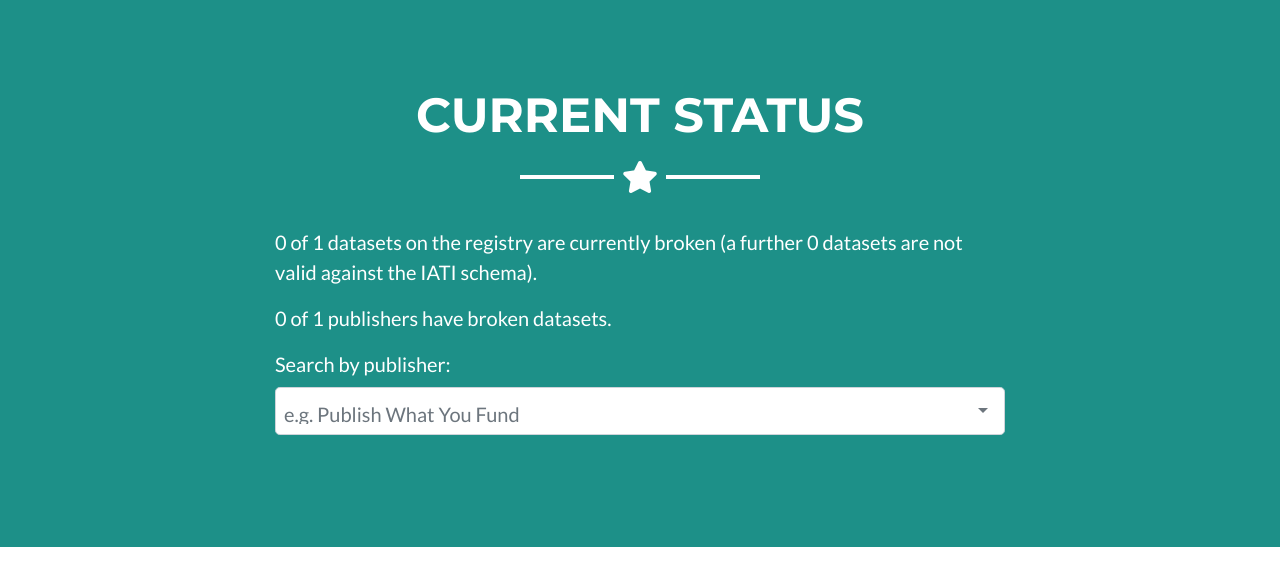
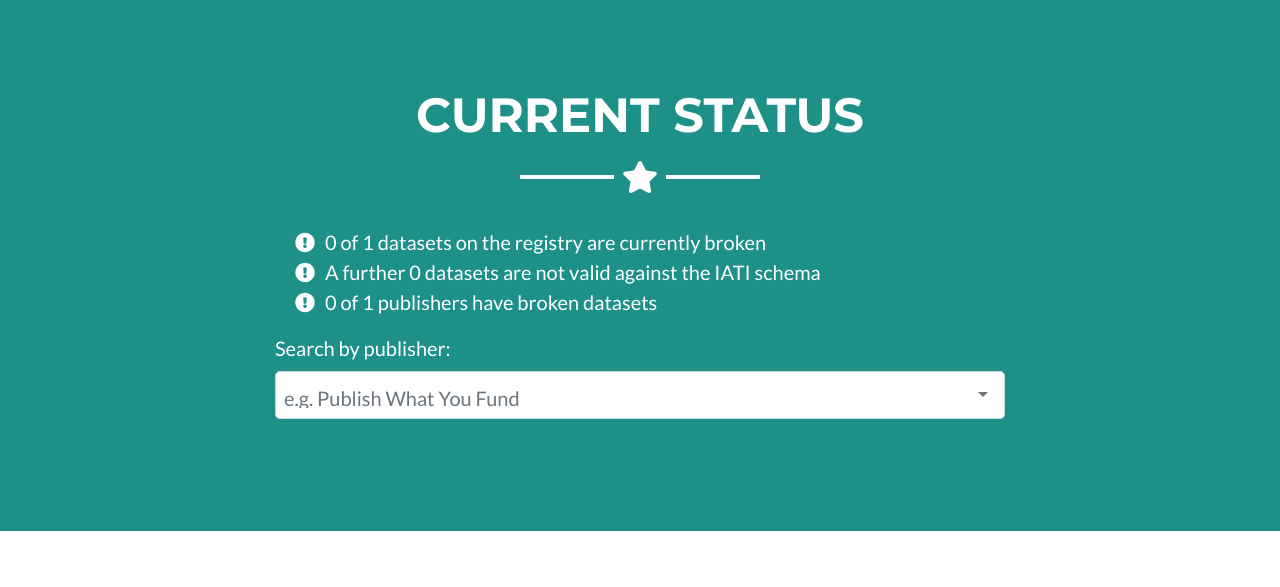
Before and after one commit to pwyf/iati-canary, a Flask app: template iati_canary/templates/home.html in a window 1280 px wide. Shown: the part 1275-1862 px from the top of the page. Run offline with Flask 2, Linux system fonts and the light colour scheme; the template is opened without the code that fills it: most values are stand-ins (such as "Sample title", 1, 10 or a date in 2020); parts of the project's set-up code (start-up, migrations or seed data) failed here and were passed over; some libraries are stand-ins or nearby versions.

Commit message:
Bullet points

```diff
--- a/iati_canary/templates/home.html
+++ b/iati_canary/templates/home.html
@@ -89,8 +89,11 @@
       <hr class="star-light mb-5">
       <div class="row">
         <div class="col-lg-8 mx-auto">
-          <p class="lead">{{ total_dataset_errors|commify }} of {{ total_datasets|commify }} datasets on the registry are currently broken (a further {{ total_dataset_schema_errors|commify }} datasets are not valid against the IATI schema).</p>
-          <p class="lead">{{ total_pub_errors|commify }} of {{ total_publishers|commify }} publishers have broken datasets.</p>
+          <ul class="lead fa-ul">
+            <li><span class="fa-li" ><i class="fas fa-exclamation-circle"></i></span>{{ total_dataset_errors|commify }} of {{ total_datasets|commify }} datasets on the registry are currently broken</li>
+            <li><span class="fa-li" ><i class="fas fa-exclamation-circle"></i></span>A further {{ total_dataset_schema_errors|commify }} datasets are not valid against the IATI schema</li>
+            <li><span class="fa-li" ><i class="fas fa-exclamation-circle"></i></span>{{ total_pub_errors|commify }} of {{ total_publishers|commify }} publishers have broken datasets</li>
+          </ul>
 
           <div class="form-group form-group-lg">
             <label class="lead">Search by publisher:</label>
```
